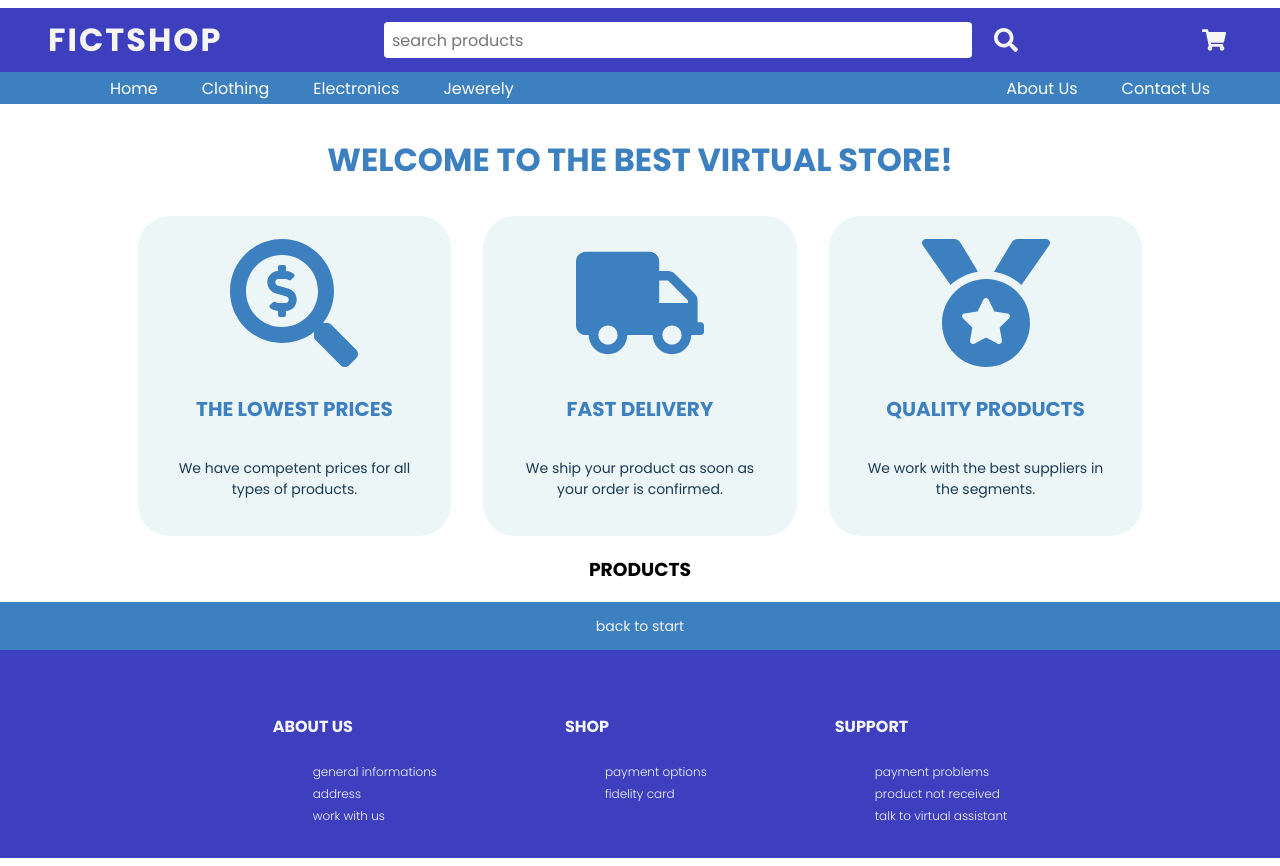
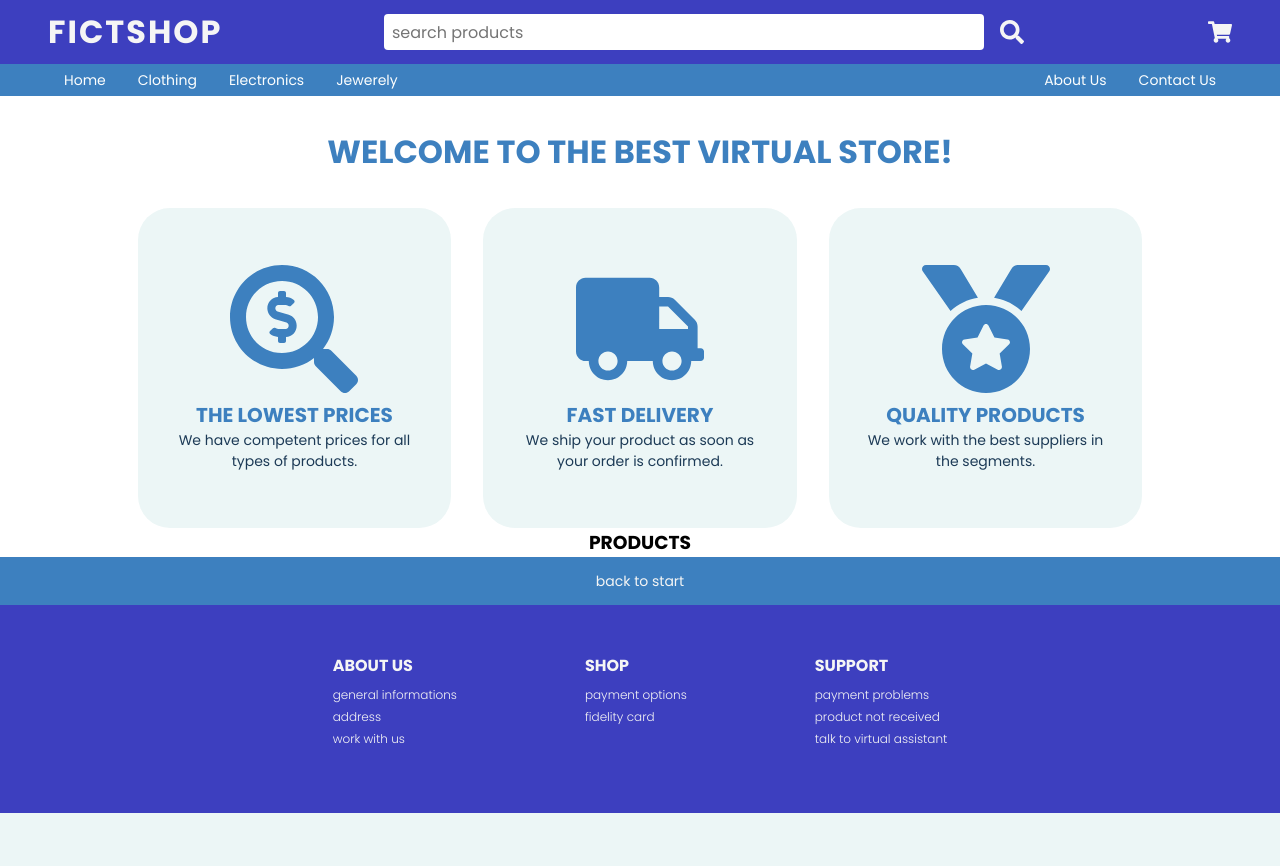
Before and after one commit to Victor-Danieleviz/Fictional-Shop, a React (Vite) app: page / in a window 1280 px wide. After the commit the page ends 813 px from the top, so only its background shows below. Built offline with nearby package versions, Linux system fonts and the light colour scheme; the HTML template or start-up script is replaced by a standard one.

Commit message:
Navbar style adjustments and updating global style

```diff
--- a/src/components/Navbar/styles.ts
+++ b/src/components/Navbar/styles.ts
@@ -1,11 +1,13 @@
 import styled from 'styled-components'
 
 export const NavContainer = styled.nav`
-  width: 100vw;
-  background-color: #3d80bf;
   display: flex;
   justify-content: center;
   align-items: center;
+
+  width: 100vw;
+
+  background-color: #3d80bf;
 `;
 
 export const Container = styled.div`
@@ -30,7 +32,7 @@ export const Container = styled.div`
     background: none;
     color: #fdfefe;
     font-weight: 400;
-    font-size: 16px;
+    font-size: 14px;
   }
 
   button:hover {
--- a/src/styles/global.ts
+++ b/src/styles/global.ts
@@ -3,7 +3,19 @@ import { createGlobalStyle } from 'styled-components'
 export default createGlobalStyle`
   * {
       font-family: 'Poppins', sans-serif;
+
+      margin: 0;
+      padding: 0;
+
       list-style: none;
       text-decoration: none;
   }
+
+  body {
+    display: flex;
+    flex-direction: column;
+    align-items: center;
+
+    background-color: #ecf6f6;
+  }
 `;
```
